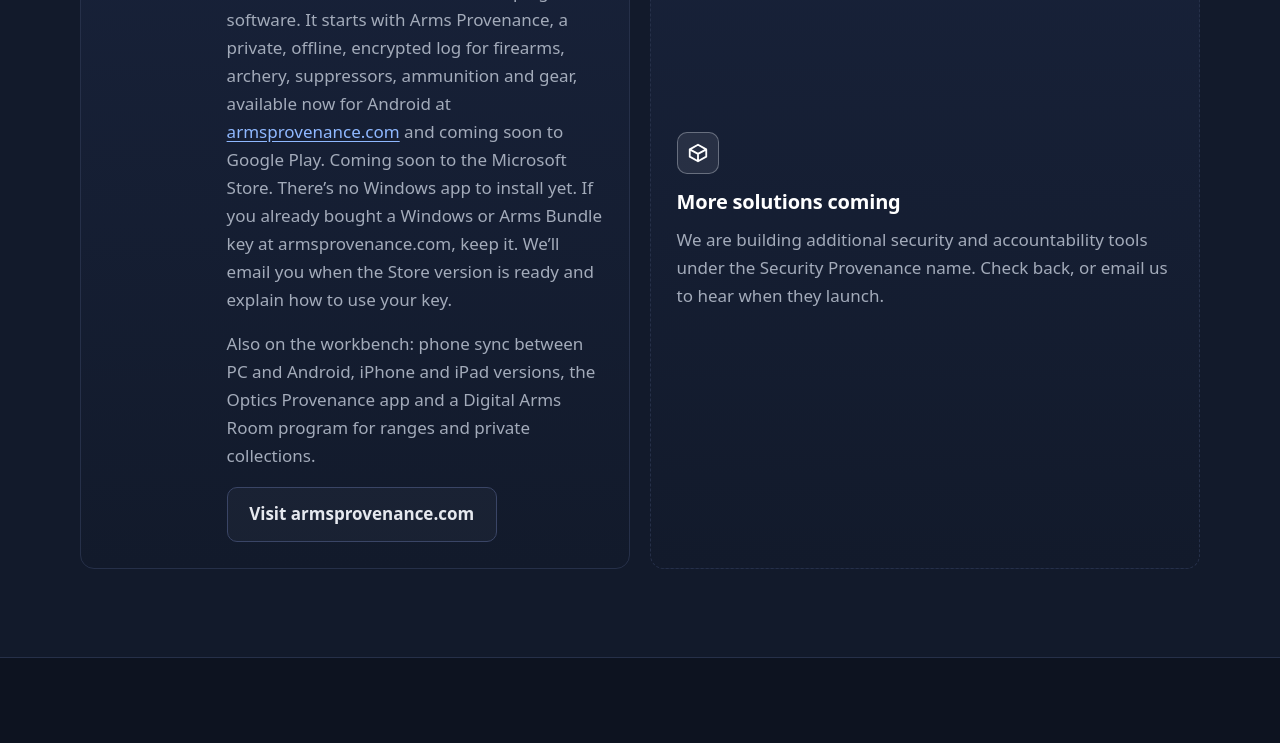
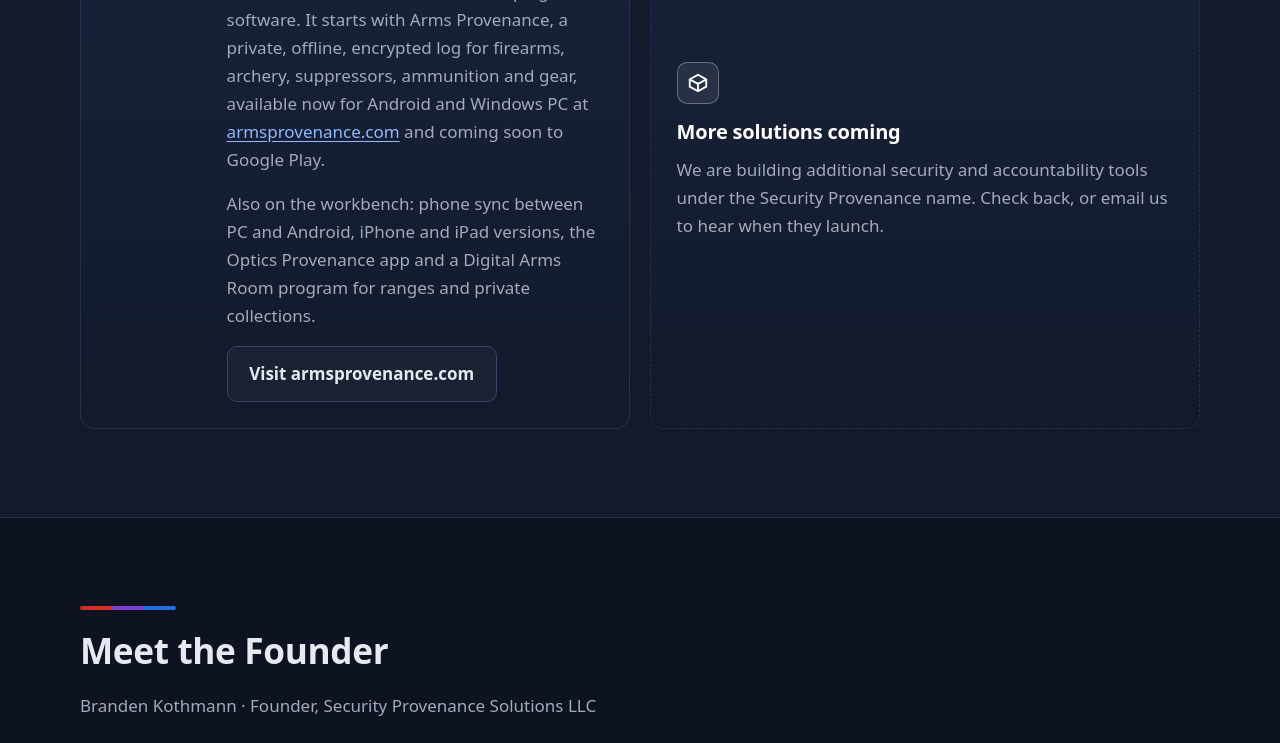
Before and after one commit to Kothmann13/securityprovenance.com, a plain HTML site: page index.html in a window 1280 px wide. Shown: the part 1730-2473 px from the top of the page. Drawn offline with Linux system fonts and the light colour scheme.

Commit message:
Windows available again at armsprovenance.com (reverts the Nov 20 coming-soon wording, PR #3)
Restores the pre-Nov-20 sentence: available now for Android and Windows PC
at armsprovenance.com and coming soon to Google Play.

```diff
--- a/index.html
+++ b/index.html
@@ -90,7 +90,7 @@
         <div>
           <h3>Arms Provenance</h3>
           <span class="badge badge-blue">Android</span><span class="badge badge-violet">Offline</span><span class="badge badge-red">Encrypted</span>
-          <p>The home of our firearm record-keeping software. It starts with Arms Provenance, a private, offline, encrypted log for firearms, archery, suppressors, ammunition and gear, available now for Android at <a href="https://armsprovenance.com/">armsprovenance.com</a> and coming soon to Google Play. Coming soon to the Microsoft Store. There&rsquo;s no Windows app to install yet. If you already bought a Windows or Arms Bundle key at armsprovenance.com, keep it. We&rsquo;ll email you when the Store version is ready and explain how to use your key.</p>
+          <p>The home of our firearm record-keeping software. It starts with Arms Provenance, a private, offline, encrypted log for firearms, archery, suppressors, ammunition and gear, available now for Android and Windows PC at <a href="https://armsprovenance.com/">armsprovenance.com</a> and coming soon to Google Play.</p>
           <p class="mt">Also on the workbench: phone sync between PC and Android, iPhone and iPad versions, the Optics Provenance app and a Digital Arms Room program for ranges and private collections.</p>
           <p class="mt"><a class="btn btn-ghost" href="https://armsprovenance.com/">Visit armsprovenance.com<span class="sr-only"> (Arms Provenance products)</span></a></p>
         </div>
```
